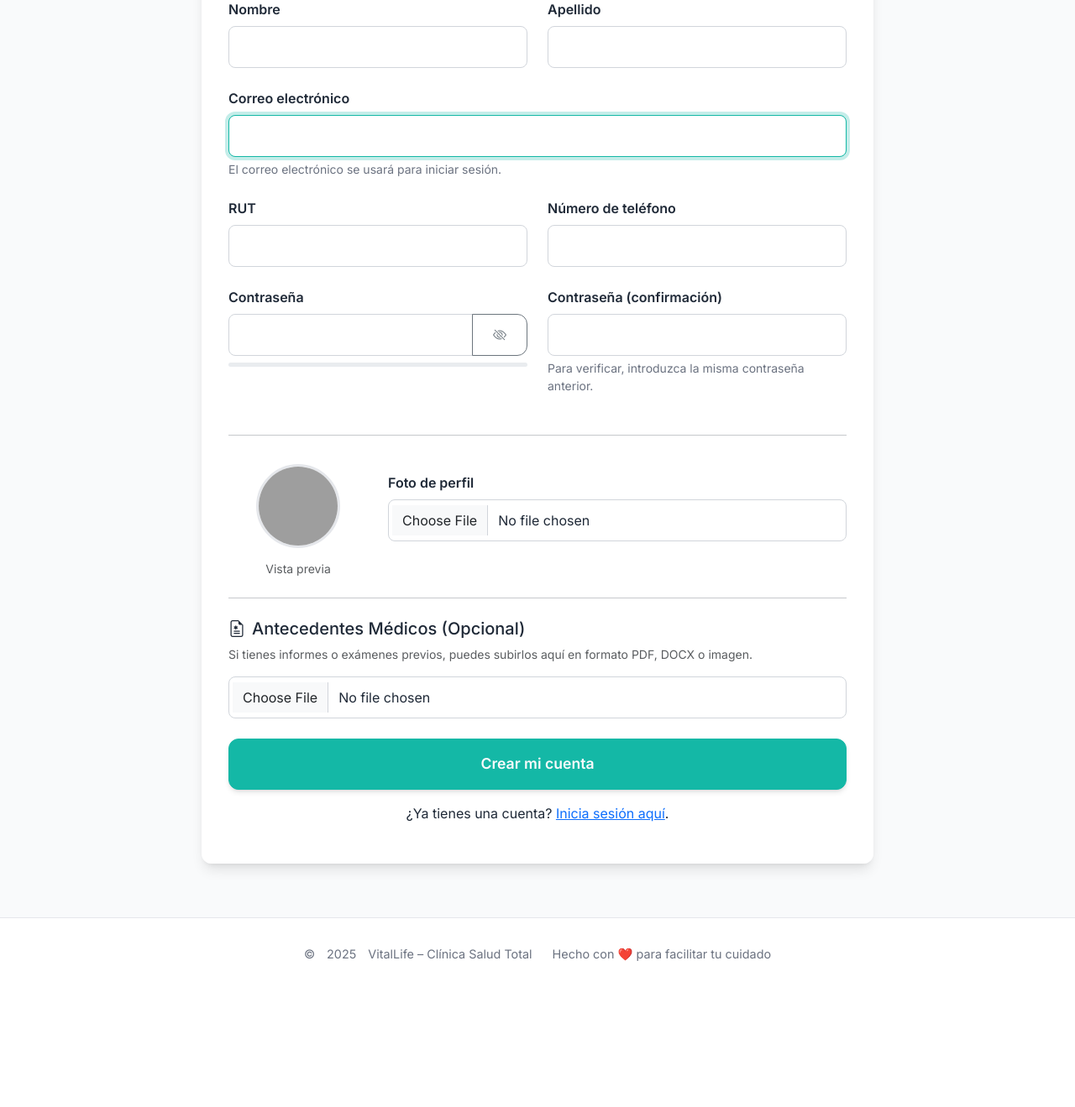
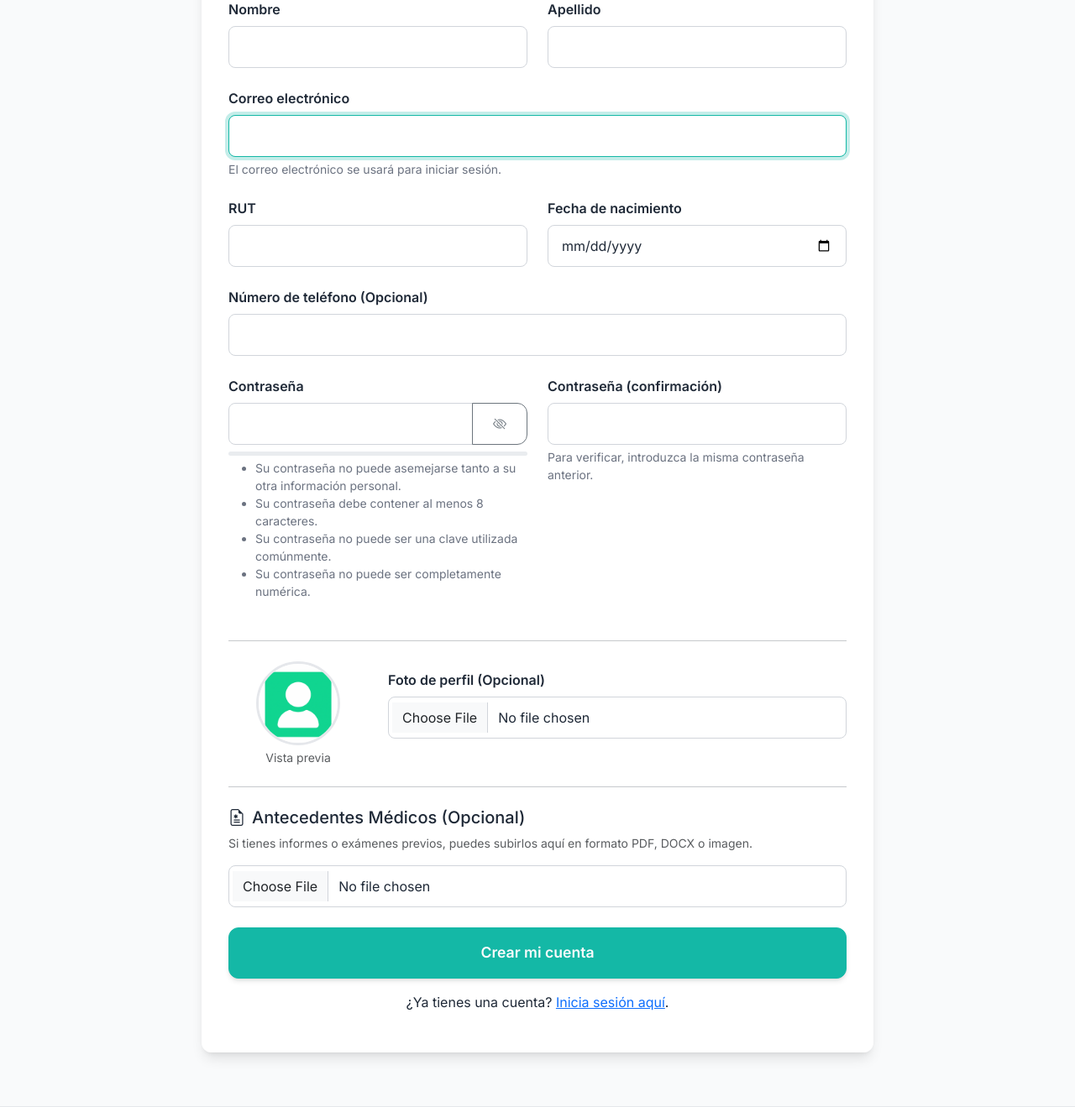
Before and after one commit to Litjoaco/VitalLife, a Django app: page /cuenta/registro/ in a window 1280 px wide. Shown: the part 340-1659 px from the top of the page at 84% size. Before the commit the page ends 1485 px from the top, so only its background shows below. Run offline with Django 4.2, Linux system fonts and the light colour scheme; some libraries are stand-ins or nearby versions; grey boxes are pictures that could not be loaded.

Commit message:
ult cambio

```diff
--- a/paneladmin/views.py
+++ b/paneladmin/views.py
@@ -215,6 +215,7 @@ def admin_gestionar_horarios_view(request, doctor_id=None):
         fecha_hora__range=(start_of_week_dt, end_of_week_dt)
     ).values_list('fecha_hora', flat=True)
 
+    now = timezone.now()
     horario_semanal = []
     for dia in dias_semana:
         slots_dia = []
@@ -223,7 +224,9 @@ def admin_gestionar_horarios_view(request, doctor_id=None):
             slot_info = {
                 'fecha_hora': fecha_hora_slot, 'estado': 'disponible', 'paciente': None
             }
-            if fecha_hora_slot in citas_lookup:
+            if fecha_hora_slot < now:
+                slot_info['estado'] = 'pasado'
+            elif fecha_hora_slot in citas_lookup:
                 slot_info['estado'] = 'reservado'
                 slot_info['paciente'] = citas_lookup[fecha_hora_slot].paciente
             elif fecha_hora_slot in bloqueos_utc:
--- a/templates/registro.html
+++ b/templates/registro.html
@@ -68,19 +68,25 @@
                 </div>
                 <div class="col-md-6">
                     <div class="form-group">
-                        <label for="{{ form.telefono.id_for_label }}">{{ form.telefono.label }}</label>
-                        {{ form.telefono }}
-                        {% if form.telefono.errors %}<div class="text-danger small mt-1">{{ form.telefono.errors|striptags }}</div>{% endif %}
+                        <label for="{{ form.fecha_nacimiento.id_for_label }}">{{ form.fecha_nacimiento.label }}</label>
+                        <input type="date" name="fecha_nacimiento" class="form-control" required id="id_fecha_nacimiento">
+                        {% if form.fecha_nacimiento.errors %}<div class="text-danger small mt-1">{{ form.fecha_nacimiento.errors|striptags }}</div>{% endif %}
                     </div>
                 </div>
+            </div>
+
+            <div class="form-group">
+                <label for="{{ form.telefono.id_for_label }}">{{ form.telefono.label }} (Opcional)</label>
+                {{ form.telefono }}
+                {% if form.telefono.errors %}<div class="text-danger small mt-1">{{ form.telefono.errors|striptags }}</div>{% endif %}
             </div>
 
             <div class="row">
                 <div class="col-md-6">
                     <div class="form-group">
-                        <label for="id_password">{{ form.password1.label }}</label>
+                        <label for="{{ form.password1.id_for_label }}">{{ form.password1.label }}</label>
                         <div class="input-group">
-                            <input type="password" name="password" class="form-control" required id="id_password">
+                            {{ form.password1 }}
                             <button class="btn btn-outline-secondary" type="button" id="togglePassword">
                                 <i class="bi bi-eye-slash" id="togglePasswordIcon"></i>
                             </button>
@@ -88,14 +94,14 @@
                         <div class="progress mt-2" style="height: 5px;">
                             <div id="passwordStrengthBar" class="progress-bar" role="progressbar" style="width: 0%;" aria-valuenow="0" aria-valuemin="0" aria-valuemax="100"></div>
                         </div>
-                        <div id="passwordStrengthText" class="form-text mt-1">{{ form.password.help_text }}</div>
-                        {% if form.password.errors %}<div class="text-danger small mt-1">{{ form.password.errors|striptags }}</div>{% endif %}
+                        <div id="passwordStrengthText" class="form-text mt-1">{{ form.password1.help_text }}</div>
+                        {% if form.password1.errors %}<div class="text-danger small mt-1">{{ form.password1.errors|striptags }}</div>{% endif %}
                     </div>
                 </div>
                 <div class="col-md-6">
                     <div class="form-group">
                         <label for="{{ form.password2.id_for_label }}">{{ form.password2.label }}</label>
-                        <input type="password" name="password2" class="form-control" required id="id_password2">
+                        {{ form.password2 }}
                         <div class="form-text">{{ form.password2.help_text }}</div>
                         {% if form.password2.errors %}<div class="text-danger small mt-1">{{ form.password2.errors|striptags }}</div>{% endif %}
                     </div>
@@ -107,13 +113,13 @@
             <div class="row align-items-center mb-3">
                 <div class="col-md-3">
                      <div class="d-flex justify-content-center">
-                        <img src="{% static 'img/default-avatar.png' %}" id="fotoPreview" class="img-fluid rounded-circle" style="width: 100px; height: 100px; object-fit: cover; border: 3px solid var(--stroke);">
+                        <img src="{% static 'img/default-avatar.png' %}" id="imagePreview" class="img-fluid rounded-circle" style="width: 100px; height: 100px; object-fit: cover; border: 3px solid var(--stroke);">
                      </div>
                      <p class="text-muted small text-center mt-1 mb-0">Vista previa</p>
                 </div>
                 <div class="col-md-9">
                     <div class="form-group">
-                        <label for="{{ form.foto_perfil.id_for_label }}">{{ form.foto_perfil.label }}</label>
+                        <label for="{{ form.foto_perfil.id_for_label }}">{{ form.foto_perfil.label }} (Opcional)</label>
                         {{ form.foto_perfil }}
                         <span id="fileName" class="form-text"></span>
                         {% if form.foto_perfil.errors %}<div class="text-danger small mt-1">{{ form.foto_perfil.errors|striptags }}</div>{% endif %}
@@ -149,7 +155,7 @@
     // para que main.js pueda usarlo.
     document.addEventListener('DOMContentLoaded', function() {
         const strengthText = document.getElementById('passwordStrengthText');
-        if (strengthText) strengthText.dataset.helpText = "{{ form.password.help_text|escapejs }}";
+        if (strengthText) strengthText.dataset.helpText = "{{ form.password1.help_text|escapejs }}";
     });
 </script>
 {% endblock %}
--- a/usuario/forms.py
+++ b/usuario/forms.py
@@ -1,6 +1,8 @@
 from django import forms
 from django.utils.translation import gettext_lazy as _
 from paneladmin.models import Diagnostico, Receta, Especialidad, FichaMedica
+from datetime import date
+from django.core.exceptions import ValidationError
 from .models import Usuario
 from django.contrib.auth.forms import UserCreationForm, AuthenticationForm
 
@@ -15,6 +17,11 @@ class RegistroUsuarioForm(UserCreationForm):
         for field_name, field in self.fields.items():
             if not isinstance(field.widget, forms.CheckboxInput):
                 field.widget.attrs.update({'class': 'form-control'})
+
+        # Marcar campos opcionales
+        self.fields['telefono'].required = False
+        self.fields['foto_perfil'].required = False
+        self.fields['antecedentes_medicos'].required = False
 
     def clean_rut(self):
         rut = self.cleaned_data.get('rut')
@@ -36,7 +43,7 @@ class RegistroUsuarioForm(UserCreationForm):
             multiplo = 2
             for r in reversed(cuerpo):
                 suma += int(r) * multiplo
-                multiplo = 4 if multiplo == 7 else multiplo + 1
+                multiplo = multiplo + 1 if multiplo < 7 else 2
 
             resto = suma % 11
             dv_calculado = str(11 - resto)
@@ -49,6 +56,40 @@ class RegistroUsuarioForm(UserCreationForm):
             raise forms.ValidationError("Error al validar el RUT. Por favor, verifica el formato.")
 
         return self.cleaned_data['rut']
+
+    def clean_fecha_nacimiento(self):
+        fecha_nacimiento = self.cleaned_data.get('fecha_nacimiento')
+        if fecha_nacimiento:
+            today = date.today()
+            # Se considera mayor de edad si ya cumplió los 18 años.
+            age = today.year - fecha_nacimiento.year - ((today.month, today.day) < (fecha_nacimiento.month, fecha_nacimiento.day))
+            if age < 18:
+                raise forms.ValidationError("Debes ser mayor de 18 años para registrarte.")
+        return fecha_nacimiento
+
+    def clean_telefono(self):
+        telefono = self.cleaned_data.get('telefono')
+        if telefono and not telefono.isdigit():
+            raise forms.ValidationError("El número de teléfono solo debe contener dígitos.")
+        if telefono and not (7 <= len(telefono) <= 15):
+            raise forms.ValidationError("El número de teléfono debe tener entre 7 y 15 dígitos.")
+        return telefono
+
+    def clean_foto_perfil(self):
+        foto = self.cleaned_data.get('foto_perfil')
+        if foto:
+            if foto.size > 2 * 1024 * 1024: # Límite de 2MB
+                raise ValidationError("La foto de perfil no puede superar los 2MB.")
+            if not foto.content_type in ['image/jpeg', 'image/png', 'image/gif']:
+                raise ValidationError("Formato de imagen no válido. Sube un archivo JPG, PNG o GIF.")
+        return foto
+
+    def clean_antecedentes_medicos(self):
+        archivo = self.cleaned_data.get('antecedentes_medicos')
+        if archivo:
+            if archivo.size > 5 * 1024 * 1024: # Límite de 5MB
+                raise ValidationError("El archivo de antecedentes no puede superar los 5MB.")
+        return archivo
 
 class LoginForm(AuthenticationForm):
     username = forms.EmailField(
--- a/usuario/views.py
+++ b/usuario/views.py
@@ -199,6 +199,11 @@ def seleccionar_horario_view(request, especialidad_id):
     except (ValueError, TypeError):
         fecha_seleccionada = date.today()
 
+    # --- VERIFICACIÓN: No permitir seleccionar fechas pasadas ---
+    if fecha_seleccionada < date.today():
+        # Si la fecha es pasada, forzamos a que sea hoy.
+        fecha_seleccionada = date.today()
+
     # Filtrar médicos si se seleccionó uno
     medicos_a_consultar = medicos
     if medico_id_str and medico_id_str != 'todos':
@@ -226,6 +231,7 @@ def seleccionar_horario_view(request, especialidad_id):
 
     horas_no_disponibles_utc = {*citas_reservadas.values_list("fecha_hora", flat=True), *bloqueos.values_list("fecha_hora", flat=True)}
 
+    now = timezone.now()
     # Generar horarios
     horarios_disponibles = []
     # --- VERIFICACIÓN: No generar horarios para fines de semana (Sábado=5, Domingo=6) ---
@@ -237,7 +243,8 @@ def seleccionar_horario_view(request, especialidad_id):
                 fecha_hora_slot = timezone.make_aware(
                     datetime.combine(fecha_seleccionada, hora)
                 )
-                if fecha_hora_slot not in horas_no_disponibles_utc:
+                # --- NUEVA VERIFICACIÓN: No mostrar horarios que ya pasaron ---
+                if fecha_hora_slot > now and fecha_hora_slot not in horas_no_disponibles_utc:
                     horarios_disponibles.append({
                         'medico': medico,
                         'fecha_hora': fecha_hora_slot
@@ -278,7 +285,8 @@ def medico_inicio_view(request):
     today = timezone.now().date()
     citas_hoy_count = Cita.objects.filter(
         medico=request.user,
-        fecha_hora__date=today
+        fecha_hora__date=today,
+        estado__in=[Cita.EstadoCita.RESERVADA, Cita.EstadoCita.COMPLETADA]
     ).count()
 
     context = {
@@ -297,9 +305,9 @@ def medico_dashboard_view(request):
     # Citas para hoy (lista completa, ordenada por hora)
     citas_hoy = Cita.objects.filter(
         medico=request.user,
-        fecha_hora__date=today
+        fecha_hora__date=today,
+        estado__in=[Cita.EstadoCita.RESERVADA, Cita.EstadoCita.COMPLETADA]
     ).select_related('paciente').order_by('fecha_hora')
-    citas_hoy_count = citas_hoy.count()
 
     # Próxima cita del día (o futura)
     proxima_cita = Cita.objects.filter(
@@ -312,15 +320,16 @@ def medico_dashboard_view(request):
 
     # Citas de la semana (lista completa)
     citas_semana = Cita.objects.filter(
-        medico=request.user, fecha_hora__date__range=[start_of_week, end_of_week]
+        medico=request.user,
+        fecha_hora__date__range=[start_of_week, end_of_week],
+        estado__in=[Cita.EstadoCita.RESERVADA, Cita.EstadoCita.COMPLETADA]
     ).select_related('paciente').order_by('fecha_hora')
-    citas_semana_count = citas_semana.count()
 
     context = {
-        'citas_hoy_count': citas_hoy_count,
+        'citas_hoy_count': citas_hoy.count(),
         'proxima_cita': proxima_cita,
         'total_pacientes': total_pacientes,
-        'citas_semana_count': citas_semana_count,
+        'citas_semana_count': citas_semana.count(),
         'citas_hoy': citas_hoy,
         'citas_semana': citas_semana,
     }
@@ -355,8 +364,8 @@ def gestionar_horarios_view(request):
     citas_qs = Cita.objects.filter(
         medico=request.user,
         fecha_hora__range=(start_of_week_dt, end_of_week_dt),
-        estado=Cita.EstadoCita.RESERVADA  # Solo mostrar citas reservadas en el calendario
-    ).select_related('paciente')
+        estado__in=[Cita.EstadoCita.RESERVADA, Cita.EstadoCita.COMPLETADA]
+    ).select_related('paciente') # Traemos citas reservadas y completadas
 
     # Creamos un diccionario para buscar citas fácilmente por fecha y hora
     citas_lookup = {cita.fecha_hora: cita for cita in citas_qs}
@@ -367,6 +376,7 @@ def gestionar_horarios_view(request):
     ).values_list('fecha_hora', flat=True)
 
     # Crear una estructura de datos para la plantilla
+    now = timezone.now()
     horario_semanal = []
     for dia in dias_semana:
         slots_dia = []
@@ -383,14 +393,21 @@ def gestionar_horarios_view(request):
                 'cita_id': None,
                 'motivo': None,
             }
+            # --- LÓGICA MEJORADA: Primero buscar si hay una cita en el slot ---
             if fecha_hora_slot in citas_lookup:
                 cita = citas_lookup[fecha_hora_slot]
-                slot_info['estado'] = 'reservado'
                 slot_info['paciente'] = cita.paciente
                 slot_info['cita_id'] = cita.id
                 slot_info['motivo'] = cita.motivo
+                # Si la cita ya pasó, la marcamos como 'completada' visualmente
+                if fecha_hora_slot < now:
+                    slot_info['estado'] = 'completada'
+                else:
+                    slot_info['estado'] = 'reservado'
             elif fecha_hora_slot in bloqueos_utc:
                 slot_info['estado'] = 'bloqueado'
+            elif fecha_hora_slot < now:
+                slot_info['estado'] = 'pasado' # Solo si estaba libre y ya pasó
 
             slots_dia.append(slot_info)
         horario_semanal.append({'dia': dia, 'slots': slots_dia})
@@ -506,6 +523,13 @@ def detalle_paciente_view(request, paciente_id):
             # Ahora sí, buscamos la cita porque es necesaria para diagnóstico o receta.
             cita = get_object_or_404(Cita, id=cita_id, medico=request.user, paciente=paciente)
 
+            # --- NUEVA VERIFICACIÓN DE SEGURIDAD ---
+            # Solo permitir editar citas que no han pasado o que ocurrieron hace menos de 24 horas.
+            if cita.fecha_hora < timezone.now() - timedelta(days=1):
+                messages.error(request, "No se puede modificar una cita tan antigua.")
+                return redirect('usuario:detalle_paciente', paciente_id=paciente.id)
+
+
             if 'submit_diagnostico' in request.POST:
                 diagnostico_form = DiagnosticoForm(request.POST, prefix=f'diag-{cita.id}')
                 if diagnostico_form.is_valid():
@@ -535,6 +559,9 @@ def detalle_paciente_view(request, paciente_id):
         if not hasattr(cita, 'diagnostico'):
             cita.diagnostico_form = DiagnosticoForm(prefix=f'diag-{cita.id}')
         cita.receta_form = RecetaForm(prefix=f'receta-{cita.id}')
+        # --- LÓGICA PARA LA PLANTILLA ---
+        # Añadimos un atributo para saber si la cita tiene más de 24h de antigüedad
+        cita.es_antigua = cita.fecha_hora < timezone.now() - timedelta(days=1)
 
     # Obtener la ficha médica o crear una instancia de formulario vacía si no existe.
     ficha_medica = FichaMedica.objects.filter(paciente=paciente).first()
@@ -544,5 +571,6 @@ def detalle_paciente_view(request, paciente_id):
         'paciente': paciente,
         'citas': citas,
         'ficha_form': ficha_form,
+        'now': timezone.now(), # Pasamos la fecha actual a la plantilla
     }
     return render(request, 'detalle_paciente.html', context)
```
Also changed, not shown: templates/admin_gestionar_horarios.html (+6 -1 lines), templates/detalle_paciente.html (+46 -61 lines), templates/gestionar_horarios.html (+12 -1 lines), static/img/default-avatar.png (added).
